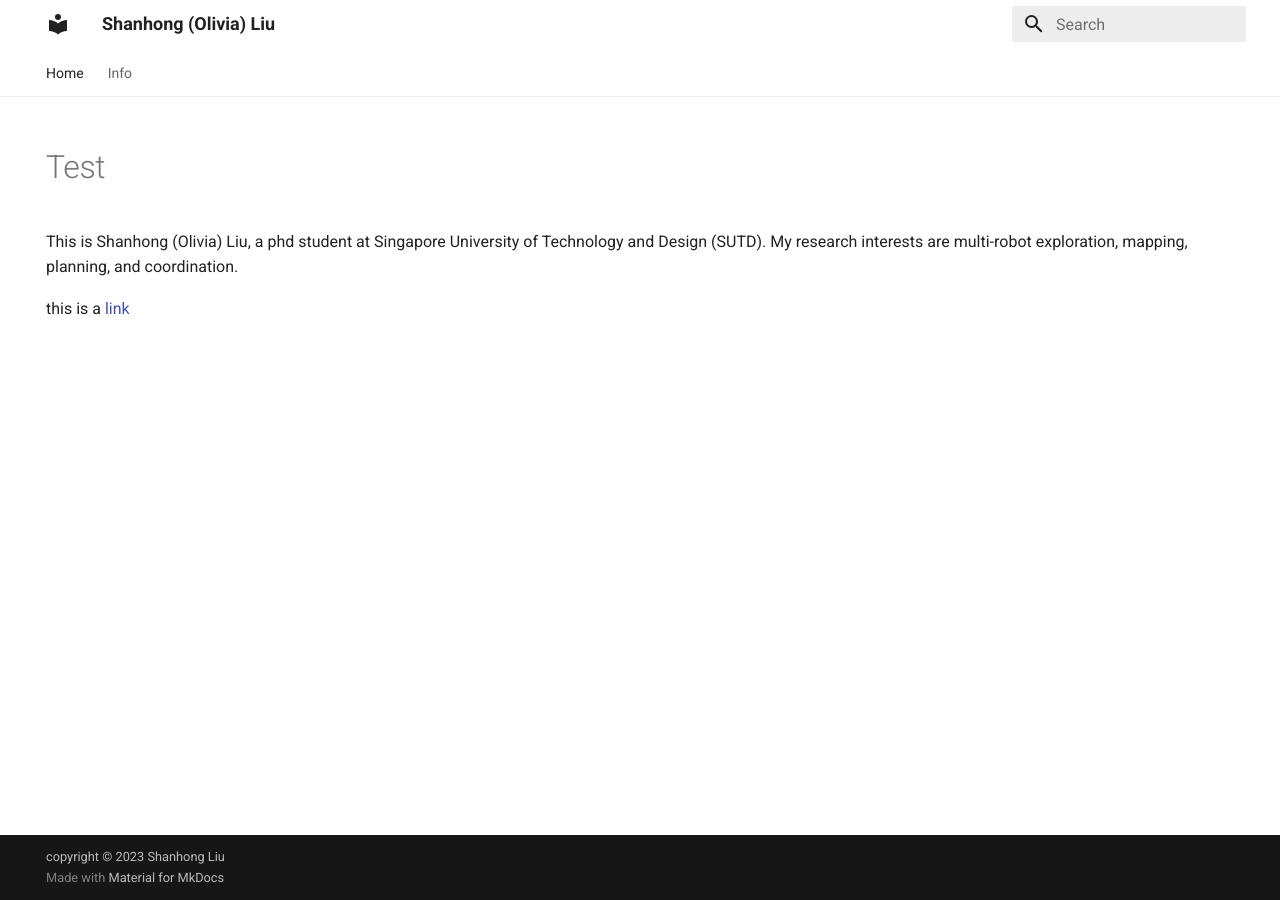
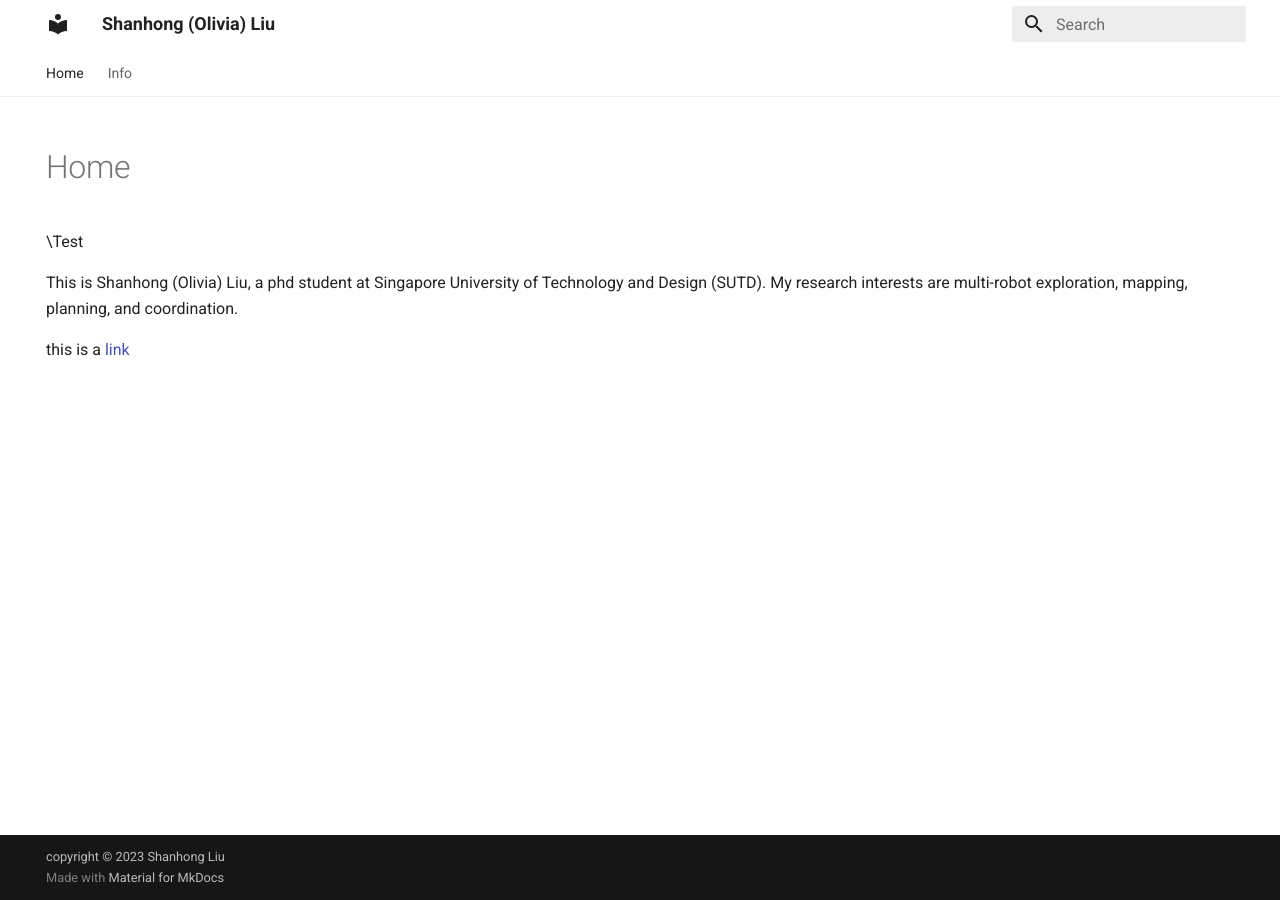
Before and after one commit to shanhong-liu/shanhong-liu.github.io, an MkDocs documentation site: the page built from docs/index.md, in a window 1280 px wide. Built offline with MkDocs 1.6.1 and Material for MkDocs 9.7.7, drawn with Linux system fonts in a browser that asks for light colours.

```diff
--- a/docs/index.md
+++ b/docs/index.md
@@ -4,7 +4,7 @@ hide:
     -toc
 ---
 
-# Test
+\\Test
 
 This is Shanhong (Olivia) Liu, a phd student at Singapore University of Technology and Design (SUTD). My research interests are multi-robot exploration, mapping, planning, and coordination.
 
```
